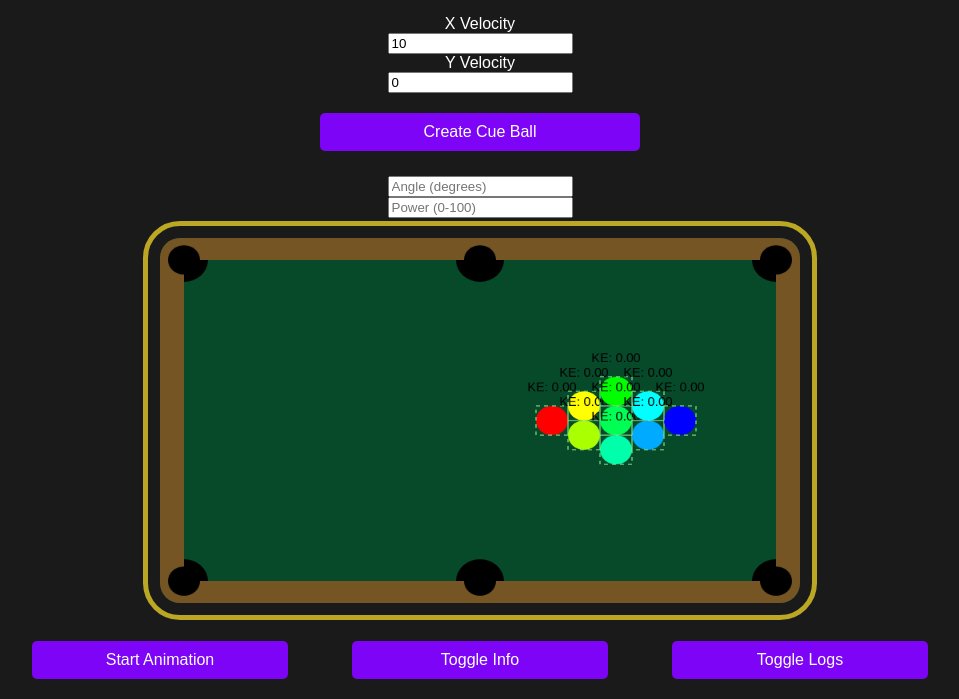
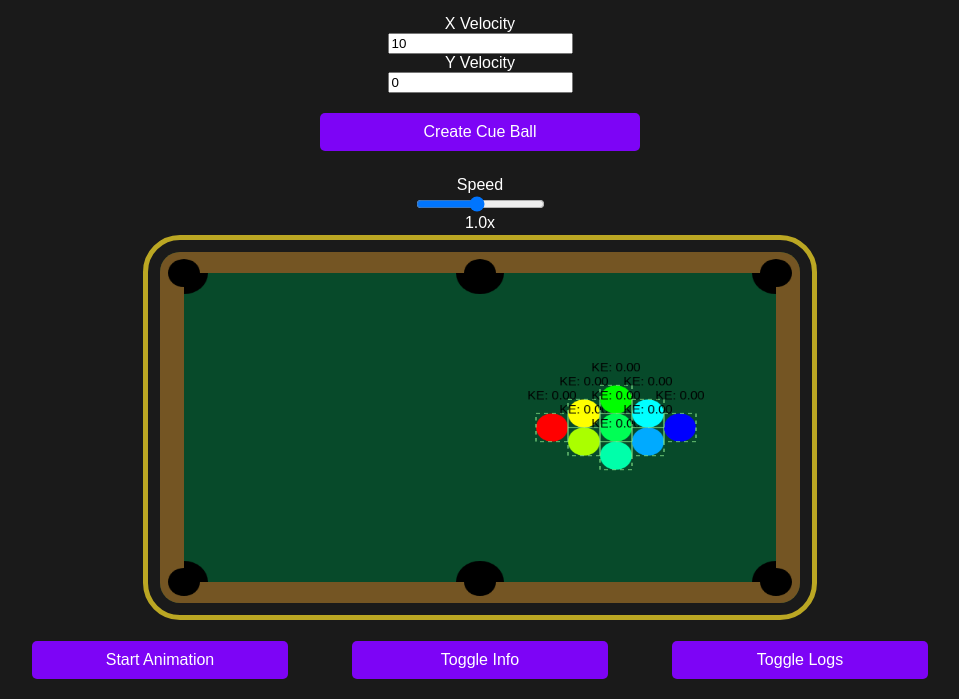
Before and after one commit to BarbWire-1/Elastic-Collision-Control--BBox, a plain HTML site: page index.html in a window 1280 px wide. Shown: the part 101-800 px from the top of the page, without its empty margins (160-1119 px from the left). Drawn offline with Linux system fonts and the light colour scheme.

Commit message:
outcommented new inputs for now

```diff
--- a/index.html
+++ b/index.html
@@ -27,13 +27,13 @@
 	<button id="createCueBall">Create Cue Ball</button>
 
 
-	<input type="number" id="angle" placeholder="Angle (degrees)" />
-	<input type="number" id="power" placeholder="Power (0-100)" />
+	<!-- <input type="number" id="angle" placeholder="Angle (degrees)" />
+	<input type="number" id="power" placeholder="Power (0-100)" /> -->
 	<!-- Optional: Impact angle for spin -->
 
-<!-- <label for="speedRange">Speed</label>
+<label for="speedRange">Speed</label>
 <input type="range" id="speedRange" min="0.1" max="2" step="0.1" value="1">
-<span id="speedValue">1.0x</span> -->
+<span id="speedValue">1.0x</span>
 
 	<canvas id="canvas"></canvas>
 	<br>
```
